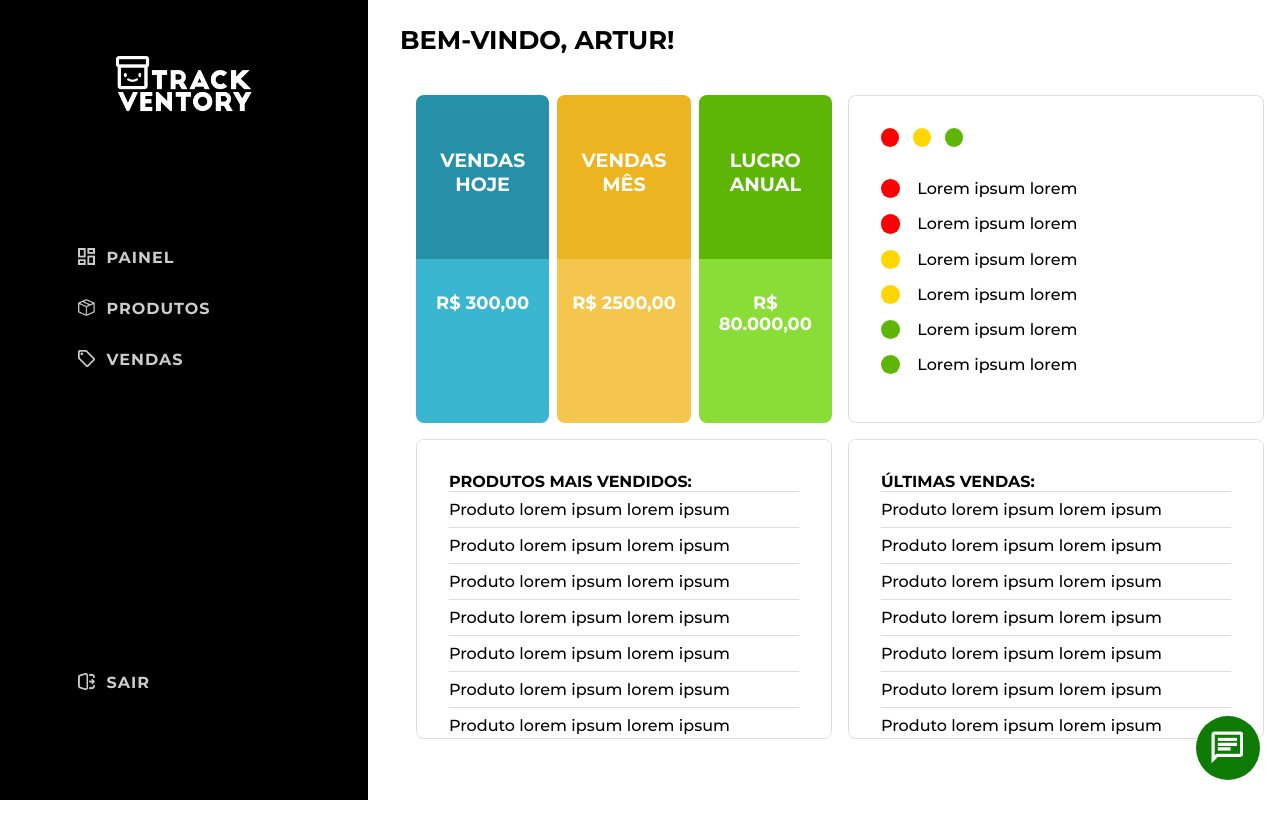
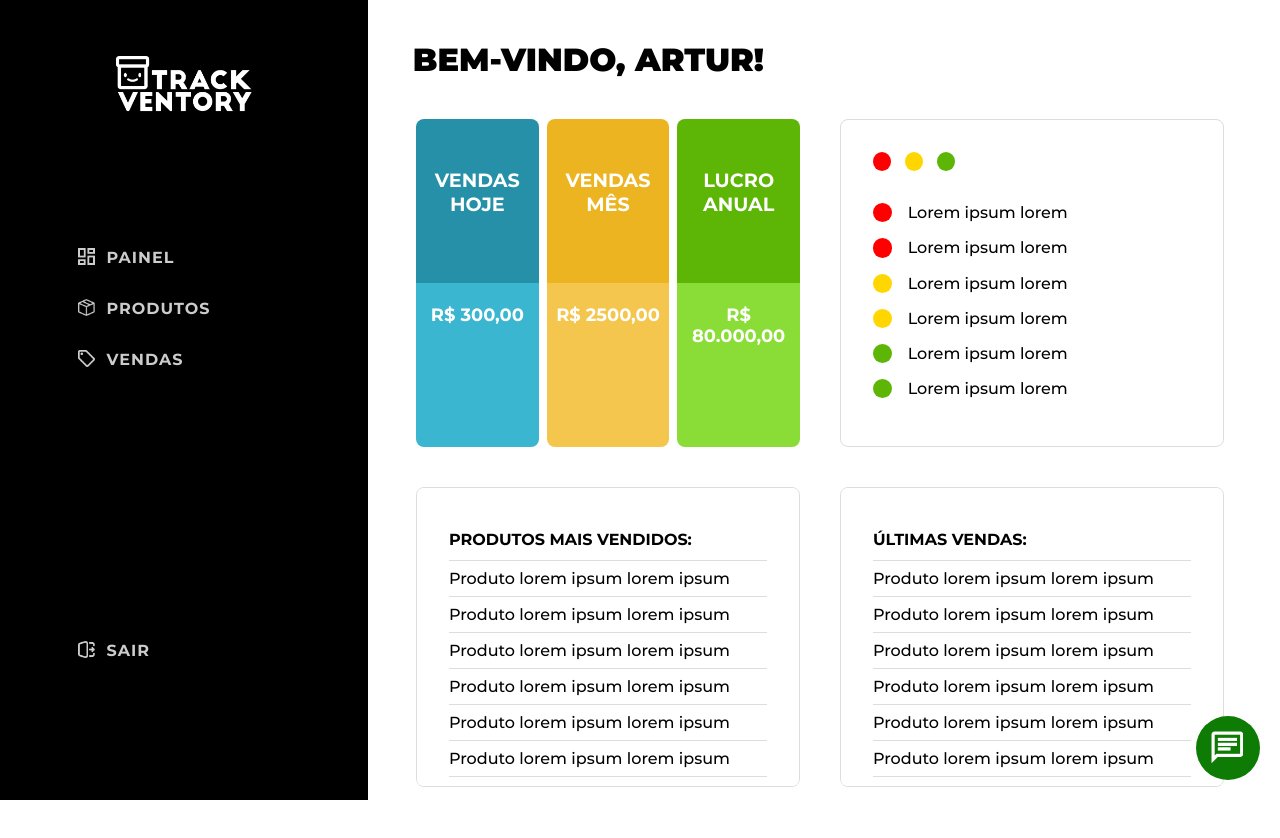
Before and after one commit to winvirg/Trackventory, a Next.js app: page /user/home in a window 1280 px wide. Shown: the top 838 px of the page. Before the commit the page ends 800 px from the top, so only its background shows below. Built offline with nearby package versions, Linux system fonts and the light colour scheme.

Commit message:
finalizando ajustes

```diff
--- a/src/app/components/menu_interno.tsx
+++ b/src/app/components/menu_interno.tsx
@@ -58,8 +58,8 @@ export default function Menu(props: any) {
                             />
                             <Link href="../user/vendas" aria-label="Ir para Vendas">Vendas</Link>
                         </li>
-                        <li className={styles.btnRelatorios}>
-                            {/*<Image
+                        {/*<li className={styles.btnRelatorios}>
+                            <Image
                                 className={styles.icones_menu_lateral}
                                 src={"/images/icone_relatorios.png"}
                                 alt={"Relatórios"}
@@ -67,8 +67,8 @@ export default function Menu(props: any) {
                                 height={17}
                                 priority
                             />
-                            <Link href="../user/relatorio" aria-label="Ir para Relatórios">Relatórios</Link>*/}
-                        </li>
+                            <Link href="../user/relatorio" aria-label="Ir para Relatórios">Relatórios</Link>
+                        </li>*/}
                         <li>
                             <Image
                                 className={styles.icones_menu_lateral}
--- a/src/app/page.module.css
+++ b/src/app/page.module.css
@@ -1287,15 +1287,15 @@
   }
 
   .painel_home {
-    margin-left: 50vh;
-    padding: 0;
+    margin-left: 45vh;
+    padding: 5vh;
   }
 
   .titulo {
-    font-weight: bold;
-    font-size: 1.6em;
-    font-family: MontserratBold;
-    margin: 3vh 0vh;
+    font-size: 2em;
+    font-family: MontserratBlack;
+    margin-bottom: 3vh;
+    margin-left: .4em;
   }
 
   .gridpainel_home {
@@ -1305,7 +1305,7 @@
     grid-template-areas:
       "vendas listaComPontos"
       "tabelaProdutosTendencias tabelaUltimasVendas";
-    gap: 2vh;
+    gap: 5vh;
     padding: 2vh;
   }
 
@@ -1428,11 +1428,11 @@
   }
 
   .tabelaProdutos table thead {
-    padding: 0;
     border-bottom: 1px solid #ddd;
     text-align: left;
     font-size: 1em;
     font-family: MontserratBold;
+    line-height: 5vh;
   }
 
   .tabelaProdutos::-webkit-scrollbar {
@@ -2066,22 +2066,22 @@
 
   .painel_produto {
     padding: 5vh;
-    margin-left: 45vh;
+    margin-left: 47vh;
     min-width: 70vw;
     min-height: 100vh;
   }
 
   .painel_produto h1 {
     margin-bottom: 5vh;
-    font-size: 1.6em;
-    font-family: MontserratBold;
+    font-size: 2em;
+    font-family: MontserratBlack;
   }
 
   .gridpainel_produto {
     display: grid;
     grid-template-columns: 5fr 1fr;
     grid-template-rows: 0.4fr 1fr;
-    gap: 20px;
+    gap: 2.5em;
     width: 80vh;
   }
 
@@ -2097,9 +2097,9 @@
 
   .gridpainel_produto .botoes_produto button {
     margin-top: 3vh;
-    padding: 1.4vh;
-    font-size: 0.9em;
+    font-size: 0.8em;
     font-family: MontserratBold;
+    padding: 2vh 0;
     height: 2vh;
     width: 50vh;
     border-radius: 5px;
@@ -2129,7 +2129,7 @@
     border: 1px solid gray;
     border-radius: 10px;
     width: 100vh;
-    height: 5vh;
+    height: 6vh;
     position: relative;
   }
 
@@ -2156,7 +2156,6 @@
   }
 
   .gridpainel_produto .botoes_produto .botao_pesquisar {
-    background-color: green;
     border: none;
     border-radius: 0 20px 20px 0;
     padding: 3vh;
@@ -2164,7 +2163,6 @@
     align-items: center;
     justify-content: center;
     cursor: pointer;
-    height: 100%;
     position: absolute;
     right: 0;
   }
@@ -2248,7 +2246,7 @@
 
   .gridpainel_produto .botoes_produto .pesquisa_produto .icones_tabela {
     background: #5DB505;
-    height: 5vh;
+    height: 6vh;
     padding: 7px;
     margin: 12% -0.5vh 0 0;
     padding-right: 12px;
@@ -2263,7 +2261,6 @@
 
   /* CATEGORIA */
   .categorias input {
-    margin-top: 2vh;
     padding: 2vh;
     font-size: 0.9em;
     font-family: MontserratMedium;
@@ -2282,7 +2279,7 @@
   .categorias button {
     margin-top: 2vh;
     padding: 2vh;
-    font-size: 0.9em;
+    font-size: 0.8em;
     font-family: MontserratBold;
     height: 2vh;
     width: 31vh;
@@ -2515,7 +2512,7 @@
 
   .painel_vendas {
     padding: 5vh;
-    margin-left: 45vh;
+    margin-left: 47vh;
     max-width: 100vh;
     min-width: 160vh;
     overflow-x: hidden;
@@ -2672,6 +2669,7 @@
     font-size: 1em;
     padding: 2vh;
     border: 1px solid #8F8A8A;
+    background-color: lightgray;
     font-family: MontserratBold;
   }
 
@@ -2981,7 +2979,7 @@
 
   .menu_lateral .menu_opcoes li:last-child {
     font-weight: 900;
-    margin-top: 30vh;
+    margin-top: 50vh;
     padding-right: 70%;
   }
 
@@ -3062,7 +3060,7 @@
     display: grid;
     grid-template-columns: 5fr 1fr;
     grid-template-rows: 0.4fr 1fr;
-    gap: 20px;
+    gap: 2.5em;
     width: 100%;
     max-width: 600px;
   }
```
Also changed, not shown: src/app/user/vendas/page.tsx (+10 -2 lines).
